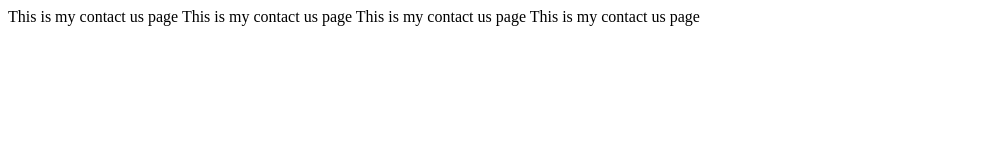
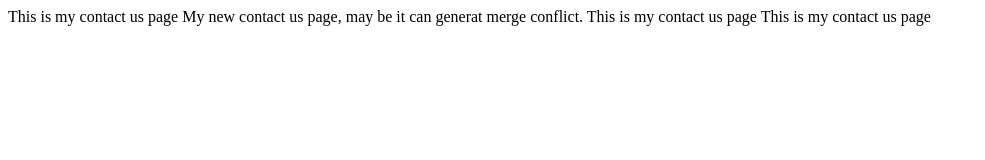
Before and after one commit to naveedmac/git_demo_sept_2020, a plain HTML site: page contact_us.html in a window 1280 px wide. Shown: the whole page, without its empty margins (0-985 px from the left). Drawn offline with Linux system fonts and the light colour scheme.

Commit message:
trying to create merge conflict

```diff
--- a/contact_us.html
+++ b/contact_us.html
@@ -7,7 +7,7 @@
 </head>
 <body>
     This is my contact us page
-    This is my contact us page
+    My new contact us page, may be it can generat merge conflict.
     This is my contact us page
     This is my contact us page
 </body>
```
